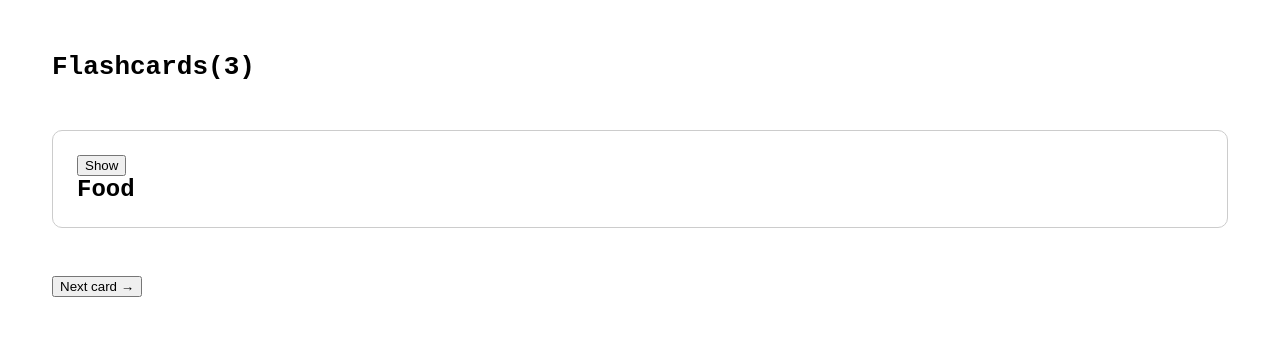
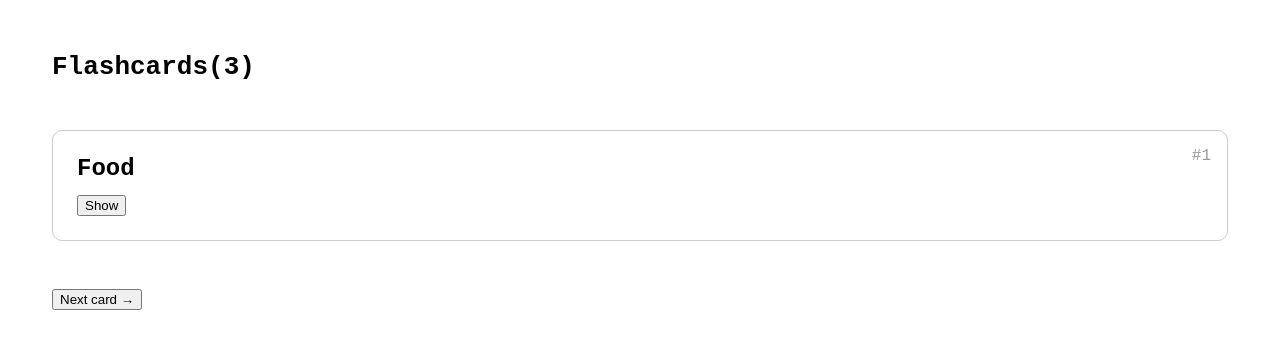
Before and after one commit to jtipp/flashcards, a plain HTML site: page index.html in a window 1280 px wide. Drawn offline with Linux system fonts and the light colour scheme.

Commit message:
Add card number

```diff
--- a/app.js
+++ b/app.js
@@ -29,12 +29,17 @@ nextButtonEl.addEventListener("click", () => {
   cardEls[currentCardIndex].setAttribute("class", "card visible");
 });
 
-data.forEach((item) => {
+data.forEach((item, number) => {
   const q = item[0];
   const a = item[1];
 
   const itemEl = document.createElement("div");
   itemEl.setAttribute("class", "card hidden");
+
+  const cardNumberEl = document.createElement("div");
+  cardNumberEl.setAttribute("class", "number");
+  cardNumberEl.textContent = `#${number + 1}`;
+
   const questionEl = document.createElement("div");
   questionEl.setAttribute("class", "question");
   const answerEl = document.createElement("div");
@@ -57,9 +62,10 @@ data.forEach((item) => {
   questionEl.textContent = q;
   answerEl.textContent = "= " + a;
 
-  itemEl.appendChild(buttonEl);
   itemEl.appendChild(questionEl);
   itemEl.appendChild(answerEl);
+  itemEl.appendChild(buttonEl);
+  itemEl.appendChild(cardNumberEl);
 
   listEl.appendChild(itemEl);
 });
--- a/style.css
+++ b/style.css
@@ -9,6 +9,7 @@ body {
   margin: 2em 0;
   border: 1px solid #ccc;
   border-radius: 10px;
+  position: relative;
 }
 
 .card.hidden {
@@ -18,7 +19,16 @@ body {
   display: block;
 }
 
+.card .number {
+  color: #999;
+  font-size: 16px;
+  position: absolute;
+  top: 1em;
+  right: 1em;
+}
+
 .card button {
+  margin-top: 1em;
   display: block;
 }
 
```
